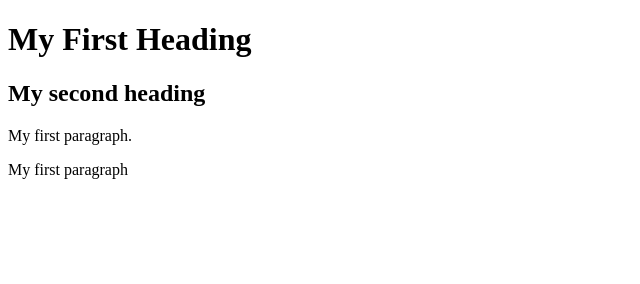
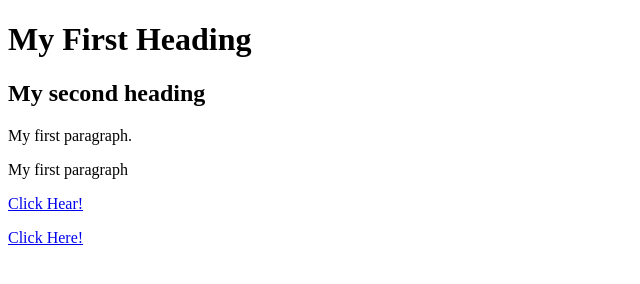
Before and after one commit to samanta-123/my-first-webpage, a plain HTML site: page index.html in a window 1280 px wide. Shown: the whole page, without its empty margins (0-640 px from the left). Drawn offline with Linux system fonts and the light colour scheme.

Commit message:
The first link  is added

```diff
--- a/index.html
+++ b/index.html
@@ -7,6 +7,9 @@
   <h2>My second heading</h2>
 <p>My first paragraph.</p>
   <p>My first paragraph</p>
+  <p><a href="button.html">Click Hear!</a></p
+    <p><a href="button.html">Click Here!</a></p>
+
 
 </body>
 </html>
```
